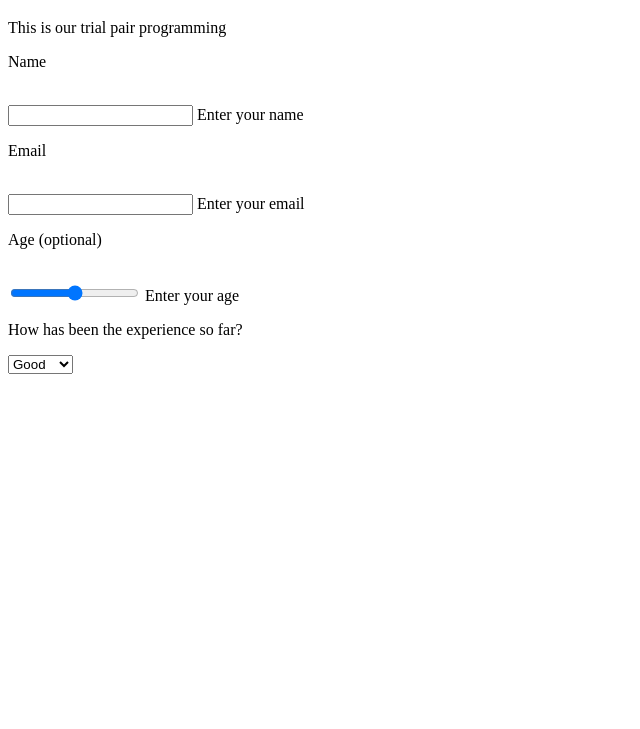
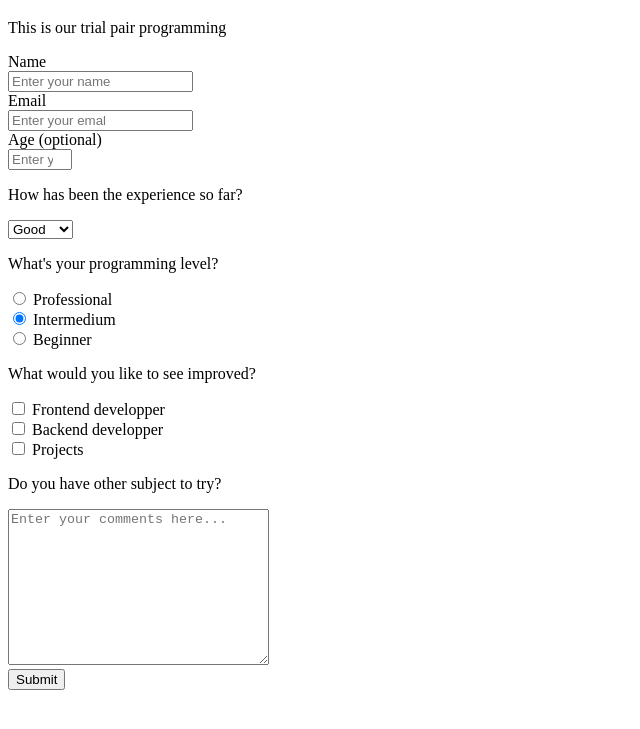
Before and after one commit to JoseLuis20-20/repository-microverse-two, a plain HTML site: page index.html in a window 1280 px wide. Shown: the part 61-790 px from the top of the page, without its empty margins (0-640 px from the left). Drawn offline with Linux system fonts and the light colour scheme.

Commit message:
completo

```diff
--- a/index.html
+++ b/index.html
@@ -9,10 +9,10 @@
 <body>
     <h1 id = "title">Microverse Survey</h1>
     <p id = "description">This is our trial pair programming</p>
-    <form action="" id="survey form">
-        <p> Name</p> <br> <input type="text" id="name"> <label for="name" id="name-label">Enter your name</label>
-        <p>Email</p> <br> <input type="email" id="email"> <label for="email" id="email-label"> Enter your email</label>
-        <p>Age (optional)</p> <br> <input type="range" id="number" min="8" max="100"> <label for="number" id="number-label">Enter your age</label>
+    <form action="" id="survey-form">
+        <label for="name" id="name-label"> Name</label> <br> <input type="text" id="name" placeholder="Enter your name" required> <br>
+        <label for="email" id="email-label">Email</label> <br> <input type="email" id="email" placeholder="Enter your emal" required><br>
+        <label for="number" id="number-label">Age (optional)</label> <br> <input type="number" id="number" min="8" max="100" placeholder="Enter your age"> <br>
         <p>How has been the experience so far?</p>
         <select name="dropdown" id="dropdown">
             <option value="0"> Good </option>
@@ -20,6 +20,27 @@
             <option value="2"> So bad </option>
         </select>
 
+        <p>What's your programming level?</p>
+        <input type="radio" id="test1" name="inter" value="professional">
+        <label for="test1"> Professional</label><br>
+        <input type="radio" id="test2" name="inter" value="intermedium" checked>
+        <label for="test1"> Intermedium</label><br>
+        <input type="radio" id="test3" name="inter" value="beginner">
+        <label for="test1"> Beginner</label><br>
+
+        <p>What would you like to see improved?</p>
+        <input type="checkbox" id="testcb1" name="cb1" value="fed">
+        <label for="testcb1">Frontend developper </label><br>
+        <input type="checkbox" id="testcb2" name="cb2" value="bed">
+        <label for="testcb1">Backend developper </label><br>
+        <input type="checkbox" id="testcb3" name="cb3" value="proj">
+        <label for="testcb1">Projects </label><br>
+
+        <p>Do you have other subject to try?</p>
+        <textarea placeholder="Enter your comments here..." cols="30" rows="10"></textarea>
+<br>
+        <input id="submit" type="submit" placeholder="Submit!"></input>
+
     </form>
 </body>
 </html>
```
